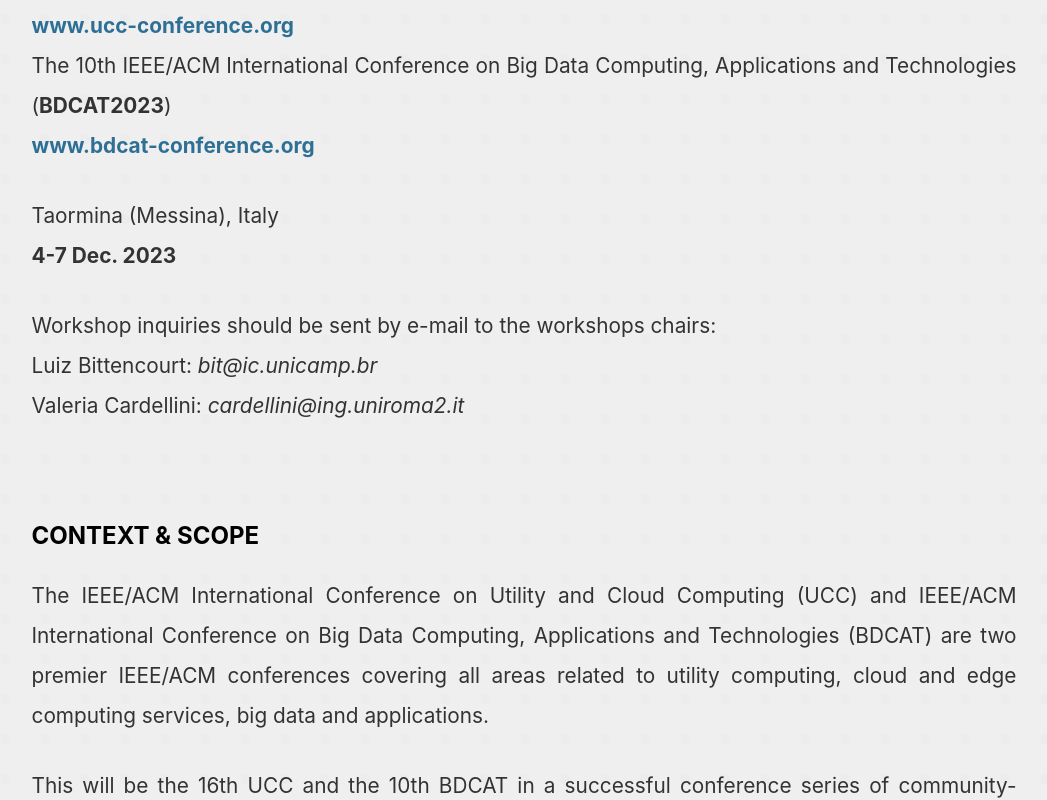
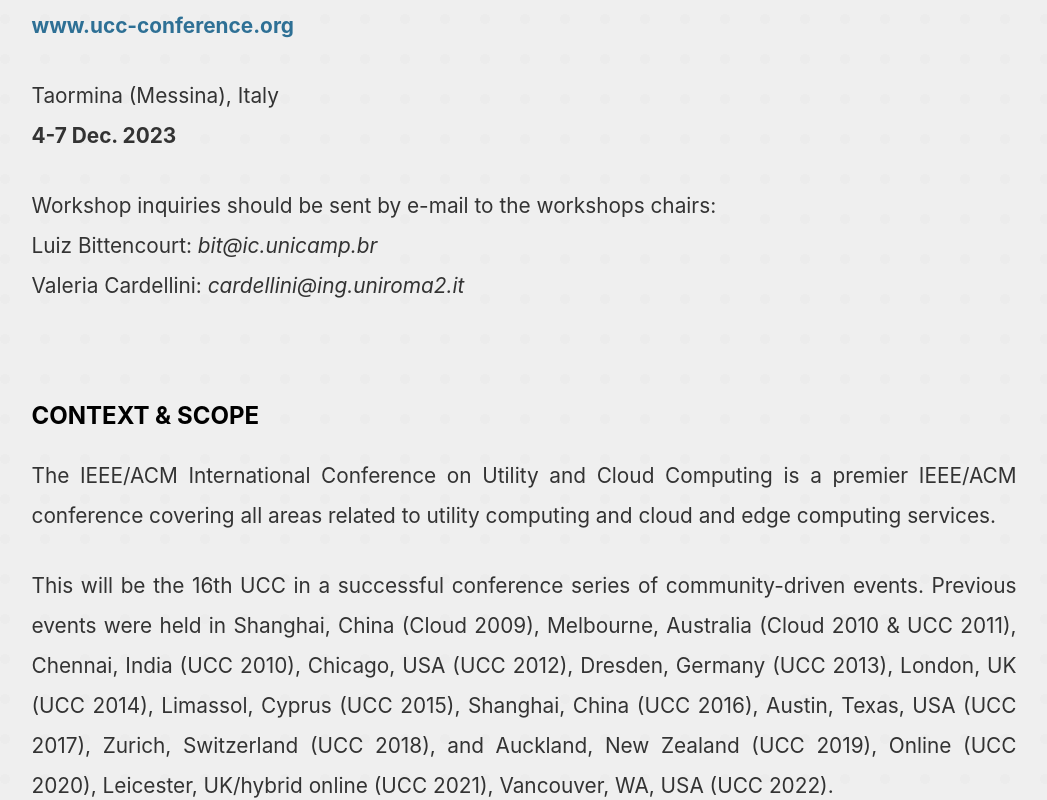
Before and after one commit to UCC-Conference/BDCAT2023, a React (Create React App) app: page /call-for-workshops in a window 1280 px wide. Shown: the part 302-1102 px from the top of the page, without its empty margins (116-1163 px from the left). Built offline with nearby package versions, Linux system fonts and the light colour scheme.

Commit message:
update: call for workshops splitted from ucc-dbcat one

```diff
--- a/src/components/layout/Footer.js
+++ b/src/components/layout/Footer.js
@@ -4,7 +4,7 @@
 const Footer = () => {
     return (
         <footer>
-            <p>&copy; 2023 UCC 2023 - Powered by <Link to="https://fcrlab.unime.it">FCRLab</Link></p>
+            <p>&copy; 2023 BDCAT 2023 - Powered by <Link to="https://fcrlab.unime.it">FCRLab</Link></p>
             <p>Photos by <Link to="https://www.flickr.com/photos/delunaernesto/albums/72157622232989240">Ernesto De Luna</Link></p>
         </footer>
     );
--- a/src/pages/CallForWorkshops.js
+++ b/src/pages/CallForWorkshops.js
@@ -10,13 +10,9 @@
                 <h1>Call for Workshop Proposals Submission</h1>
                 <hr />
                 <p>
-                    16th IEEE/ACM International Conference on Utility and Cloud Computing (<strong>UCC 2023</strong>) and
+                    16th IEEE/ACM International Conference on Utility and Cloud Computing (<strong>UCC 2023</strong>)
                     <br />
                     <Link to="https://ucc-conference.org">www.ucc-conference.org</Link>
-                    <br />
-                    The 10th IEEE/ACM International Conference on Big Data Computing, Applications and Technologies (<strong>BDCAT2023</strong>)
-                    <br />
-                    <Link to="https://bdcat-conference.org">www.bdcat-conference.org</Link>
                 </p>
                 <p>
                     Taormina (Messina), Italy
@@ -33,13 +29,10 @@
                 <br />
                 <h2>CONTEXT & SCOPE</h2>
                 <p>
-                    The IEEE/ACM International Conference on Utility and Cloud Computing (UCC) and IEEE/ACM International Conference on Big Data Computing, Applications and Technologies (BDCAT) are two premier IEEE/ACM conferences covering all areas
-                    related to utility computing, cloud and edge computing services, big data and applications.
+                The IEEE/ACM International Conference on Utility and Cloud Computing is a premier IEEE/ACM conference covering all areas related to utility computing and cloud and edge computing services.
                 </p>
                 <p>
-                    This will be the 16th UCC and the 10th BDCAT in a successful conference series of community-driven events. Previous events were held in Shanghai, China (Cloud 2009), Melbourne, Australia (Cloud 2010 & UCC 2011), Chennai, India
-                    (UCC 2010), Chicago, USA (UCC 2012), Dresden, Germany (UCC 2013), London, UK (UCC and BDCAT 2014), Limassol, Cyprus (UCC and BDCAT 2015), Shanghai, China (UCC and BDCAT 2016), Austin, Texas, USA (UCC and BDCAT 2017), Zurich,
-                    Switzerland (UCC and BDCAT 2018), and Auckland, New Zealand (UCC and BDCAT 2019), Online (UCC and BDCAT 2020), Leicester, UK/hybrid online (UCC and BDCAT 2021), Vancouver, WA, USA (UCC and BDCAT 2022).
+                This will be the 16th UCC in a successful conference series of community-driven events. Previous events were held in Shanghai, China (Cloud 2009), Melbourne, Australia (Cloud 2010 & UCC 2011), Chennai, India (UCC 2010), Chicago, USA (UCC 2012), Dresden, Germany (UCC 2013), London, UK (UCC 2014), Limassol, Cyprus (UCC 2015), Shanghai, China (UCC 2016), Austin, Texas, USA (UCC 2017), Zurich, Switzerland (UCC 2018), and Auckland, New Zealand (UCC 2019), Online (UCC 2020), Leicester, UK/hybrid online (UCC 2021),  Vancouver, WA, USA (UCC 2022).
                 </p>
                 <p>Proposals for workshops should be submitted in PDF format, must not exceed 2 pages in length and contain the following information.</p>
                 <ol>
@@ -82,10 +75,6 @@
                     <li>Applications: games, social networks, scientific computing (e-science) and business, as well as large-scale foundations for Big Data and analytics</li>
                     <li>Architectural and Programming models for fog/edge computing and the computing continuum</li>
                     <li>Autonomic techniques for Cloud and edge applications</li>
-                    <li>Big Data Science</li>
-                    <li>Big Data Infrastructures and Platforms</li>
-                    <li>Big Data Applications</li>
-                    <li>Visualization of Big Data</li>
                     <li>Cloud and edge management: autonomic, adaptive, self-*, SLAs, performance models and monitoring</li>
                     <li>Cloud and edge business and legal implications beyond technology</li>
                     <li>Cloud Computing middleware, stacks, tools, delivery networks and services at all layers (XaaS)</li>
@@ -103,7 +92,6 @@
                     <li>Virtualization technologies and other enablers</li>
                     <li>Artificial intelligence in Clouds and Edge</li>
                     <li>Artificial Intelligence as a Service (AIaaS)</li>
-                    <li>Support for Extract/Transform/Load (ETL) or ELT Pipelines</li>
                 </ul>
                 <br />
                 <h2>RESPONSIBILITIES</h2>
@@ -112,9 +100,7 @@
                     <li>Setup the submission system of your choice.</li>
                     <li>Invite TPC members.</li>
                     <li>
-                        Produce a web site and a Call for Papers/Participation for their workshop. The URL should be sent to the UCC/BDCAT Workshops chairs. The call must make it clear that the workshop is open to all members of the Cloud, Edge,
-                        Fog, Big Data, Grid, and Cluster Computing community. It should mention that at least one author of each accepted submission must attend the workshop and that all workshop participants must register under the UCC/BDCAT 2023
-                        workshop day registration fee or the conference fee. The CfP should make it clear that the registration of at least one author requires the full (non-student, non-workshop) rate.
+                    Produce a web site and a “Call for Papers/Participation” for their workshop. The URL should be sent to the UCC Workshops chairs. The call must make it clear that the workshop is open to all members of the Cloud, Edge, Fog, Big Data, Grid, and Cluster Computing community. It should mention that at least one author of each accepted submission must attend the workshop and that all workshop participants must register under the UCC 2023 workshop day registration fee or the conference fee. The CfP should make it clear that the registration of at least one author requires the full (non-student, non-workshop) rate.
                     </li>
                     <li>
                         Ensure that all workshop papers are a maximum of 6 pages in length, following the main conference format. It is the responsibility of the workshop organizers to ensure that this page limit has been adhered to. Additional pages
@@ -126,25 +112,24 @@
                     <li>Assist in producing a camera-ready version of the workshop proceedings.</li>
                     <li>The conference will take place in person and one workshop organizer should attend the conference to take care of the workshop sessions.</li>
                 </ul>
-                <p>The UCC/BDCAT 2023 Conference Organizing Committee will be responsible for the following:</p>
+                <p>The UCC 2023 Conference Organizing Committee will be responsible for the following:</p>
                 <ul>
                     <li>Provide a link to the workshop's web site on the main conference site.</li>
                     <li>Provide logistics support and a meeting place for the workshop.</li>
                     <li>In conjunction with the organizers, determine the workshop date and time.</li>
-                    <li>Provide copies of the workshop proceedings to attendees. Workshop proceedings will be published by IEEE or ACM, following the UCC/BDCAT conference proceedings for the current year.</li>
+                    <li>Provide copies of the workshop proceedings to attendees. Workshop proceedings will be published by ACM, following the UCC conference proceedings for the current year.</li>
                 </ul>
                 <br />
                 <h2>Details and Important Notes</h2>
                 <ol>
                     <li>
-                        If the workshop is too small (i.e., it does not attract enough submissions) the UCC/BDCAT 2023 Organizing Committee may decide to merge that workshop with another. We encourage workshop organizers to attract a large community.
-                        In extreme situations we may also cancel workshops if there are not enough submissions.
+                        If the workshop is too small (i.e., it does not attract enough submissions) the UCC 2023 Organizing Committee may decide to merge that workshop with another. We encourage workshop organizers to attract a large community. In extreme situations we may also cancel workshops if there are not enough submissions.
                     </li>
                     <li>
                         Workshop organizers must ensure that suitable quality measures have been taken to ensure that the accepted papers are of high quality. All papers must be reviewed by an international Technical Program Committee with a minimum
                         of 3 reviews per paper. The workshop organizers should also try to observe an acceptance rate that is no higher than 50%.
                     </li>
-                    <li>Workshops are not automatically endorsed by IEEE or ACM and should not use the names of these organizations in their titles.</li>
+                    <li>Workshops are not automatically endorsed by ACM and should not use the names of these organizations in their titles.</li>
                 </ol>
             </Content>
         </PageWrapper>
```
